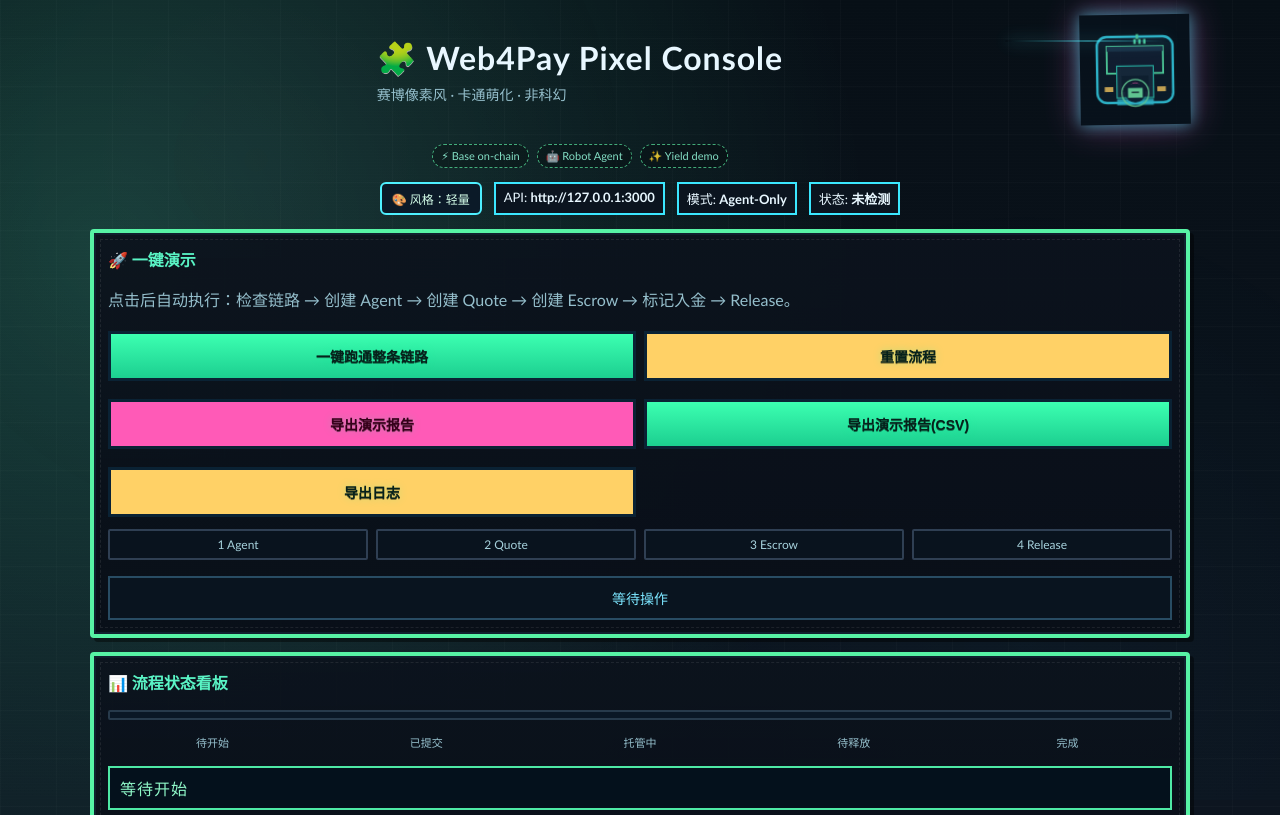
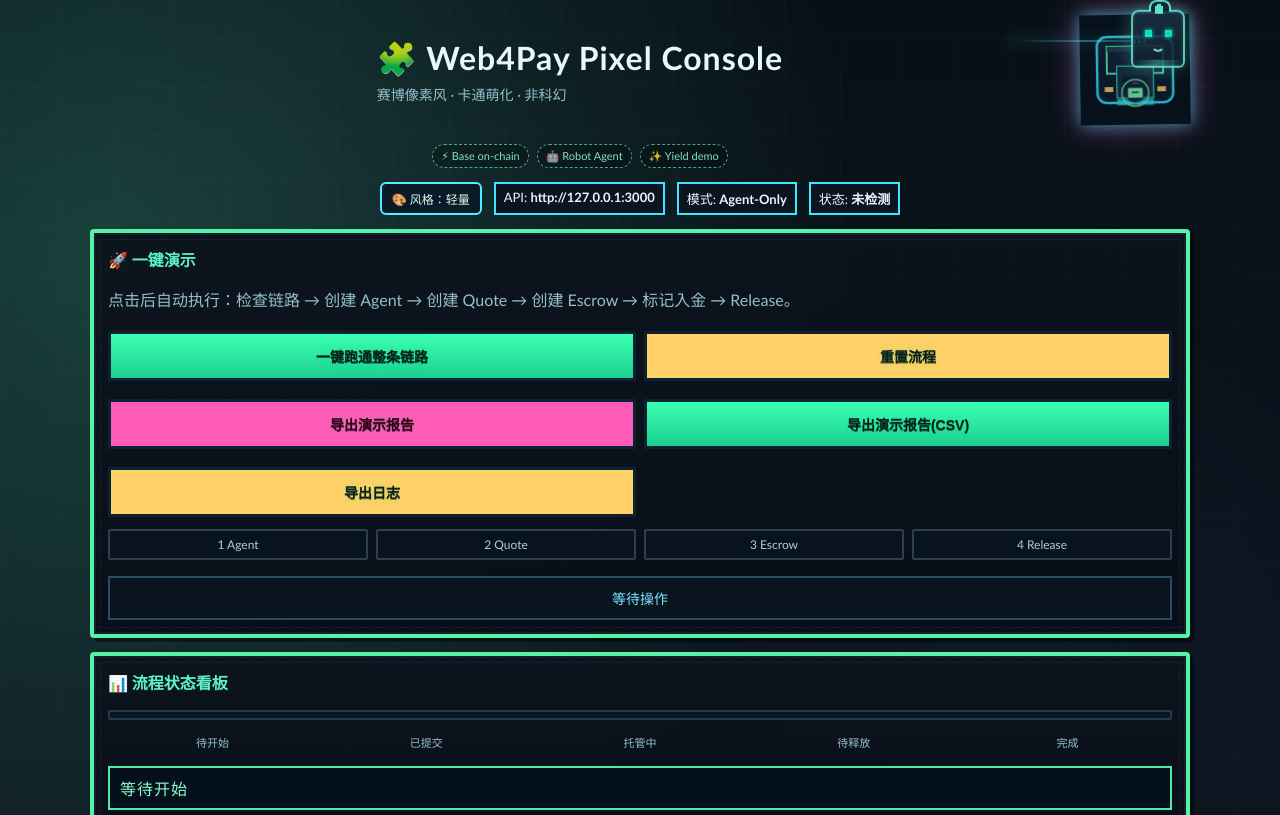
Before and after one commit to dumkeacee149-blip/web4pay, a website: page apps/web/index.html in a window 1280 px wide. Shown: the top 815 px of the page. Drawn offline with Linux system fonts and the light colour scheme; no server answers.

Commit message:
feat(ui): add extra cute corner robot and richer pixel mascot

```diff
--- a/apps/web/app.js
+++ b/apps/web/app.js
@@ -56,8 +56,9 @@ function setStep(name) {
 
 function triggerRobotWink(message = '收到啦') {
   const wrap = $('retroRobotWrap');
+  const cornerWrap = $('cornerRobot');
   const bubble = $('robotSpeech');
-  if (!wrap) return;
+  if (!wrap && !cornerWrap) return;
 
   if (bubble) {
     bubble.textContent = message;
@@ -66,12 +67,21 @@ function triggerRobotWink(message = '收到啦') {
     void bubble.offsetWidth;
     bubble.classList.add('show');
   }
-  wrap.classList.remove('robot-wink');
-  // reflow to allow re-trigger
-  void wrap.offsetWidth;
-  wrap.classList.add('robot-wink');
+  if (wrap) {
+    wrap.classList.remove('robot-wink');
+    // reflow to allow re-trigger
+    void wrap.offsetWidth;
+    wrap.classList.add('robot-wink');
+  }
+  if (cornerWrap) {
+    cornerWrap.classList.remove('robot-wink');
+    void cornerWrap.offsetWidth;
+    cornerWrap.classList.add('robot-wink');
+  }
+
   window.setTimeout(() => {
-    wrap.classList.remove('robot-wink');
+    if (wrap) wrap.classList.remove('robot-wink');
+    if (cornerWrap) cornerWrap.classList.remove('robot-wink');
     if (bubble) bubble.classList.remove('show');
     if (bubble) bubble.hidden = true;
   }, 800);
--- a/apps/web/index.html
+++ b/apps/web/index.html
@@ -16,6 +16,14 @@
       </div>
       <div id="retroRobotWrap" class="robot-wrap"><img id="retroRobot" class="hero-art" src="./assets/pixel-capsule.svg" alt="pixel mascot" /></div>
       <div id="robotSpeech" class="robot-speech" role="status" aria-live="polite" hidden></div>
+      <div class="corner-robot-wrap" id="cornerRobotWrap" aria-hidden="true">
+        <div class="corner-robot" id="cornerRobot">
+          <span class="c-eye c-eye-l"></span>
+          <span class="c-eye c-eye-r"></span>
+          <span class="c-antenna"></span>
+          <span class="c-mouth"></span>
+        </div>
+      </div>
       <div id="neonLine" class="neon-line" aria-hidden="true"></div>
       <div class="hero-badges">
         <span>⚡ Base on-chain</span>
--- a/apps/web/style.css
+++ b/apps/web/style.css
@@ -573,6 +573,120 @@ button.pixel-btn:disabled {
   font-family: var(--ui-font);
 }
 
+
+.corner-robot-wrap {
+  position: absolute;
+  right: 0;
+  top: -6px;
+  width: 64px;
+  height: 80px;
+  z-index: 8;
+  display: flex;
+  align-items: flex-start;
+  justify-content: center;
+  pointer-events: none;
+}
+
+.corner-robot {
+  --tone: #66ffe2;
+  position: relative;
+  width: 54px;
+  height: 58px;
+  border: 2px solid rgba(102, 255, 226, 0.9);
+  border-radius: 8px 8px 6px 6px;
+  background: linear-gradient(180deg, #1b3345, #12212e);
+  box-shadow: inset 0 0 0 2px rgba(255,255,255,0.06), 0 0 18px rgba(102,255,226,0.35);
+  image-rendering: pixelated;
+  animation: cornerDroneBob 4.5s ease-in-out infinite;
+}
+
+.corner-robot::before {
+  content: "";
+  position: absolute;
+  top: -12px;
+  left: 16px;
+  width: 18px;
+  height: 10px;
+  border: 2px solid var(--tone);
+  border-bottom: none;
+  border-radius: 8px 8px 0 0;
+  background: #0e2535;
+}
+
+.corner-robot::after {
+  content: "";
+  position: absolute;
+  bottom: -2px;
+  left: 0;
+  right: 0;
+  height: 8px;
+  background: linear-gradient(90deg, transparent 0%, rgba(102,255,226,0.4) 50%, transparent 100%);
+}
+
+.corner-robot .c-antenna {
+  position: absolute;
+  top: -8px;
+  left: 24px;
+  width: 4px;
+  height: 8px;
+  background: var(--tone);
+  box-shadow: -2px 2px 0 var(--tone), 2px 2px 0 var(--tone);
+}
+
+.corner-robot .c-eye,
+.corner-robot .c-eye-l,
+.corner-robot .c-eye-r {
+  position: absolute;
+  top: 18px;
+  width: 7px;
+  height: 7px;
+  background: #00ffd4;
+  border: 2px solid rgba(24,255,217,0.9);
+  box-shadow: 0 0 4px #00ffd4;
+}
+
+.corner-robot .c-eye-l { left: 12px; }
+.corner-robot .c-eye-r { right: 11px; }
+
+.corner-robot .c-mouth {
+  position: absolute;
+  left: 18px;
+  top: 33px;
+  width: 14px;
+  height: 7px;
+  border-radius: 0 0 20px 20px;
+  border-bottom: 2px solid #83ffd4;
+  border-left: 2px solid transparent;
+  border-right: 2px solid transparent;
+}
+
+.corner-robot.robot-wink {
+  animation: cornerRobotWink 0.24s steps(2) both, cornerDroneBob 4.5s ease-in-out infinite;
+}
+
+@keyframes cornerRobotWink {
+  0% { transform: scaleY(1) translateY(0); }
+  45% { transform: scaleY(0.08) translateY(2px); }
+  100% { transform: scaleY(1) translateY(0); }
+}
+
+@keyframes cornerDroneBob {
+  0%, 100% { transform: translateY(0); }
+  50% { transform: translateY(-2px); }
+}
+
+body.pixel-style-intense .corner-robot {
+  filter: drop-shadow(0 0 10px rgba(102, 255, 226, 0.45));
+  border-color: rgba(150, 255, 230, 0.95);
+}
+
+body.pixel-style-subtle .corner-robot {
+  filter: none;
+  opacity: 0.85;
+}
+
+.corner-robot-wrap .corner-robot { transform-origin: center bottom; }
+
 .hero-badges {
   display: flex;
   gap: 8px;
@@ -746,7 +860,7 @@ body.pixel-style-subtle .robot-wrap.robot-wink { animation-duration: 0.14s; }
 
 .robot-speech {
   position: absolute;
-  right: 12px;
+  right: 84px;
   top: 2px;
   min-width: 120px;
   max-width: 180px;
```
